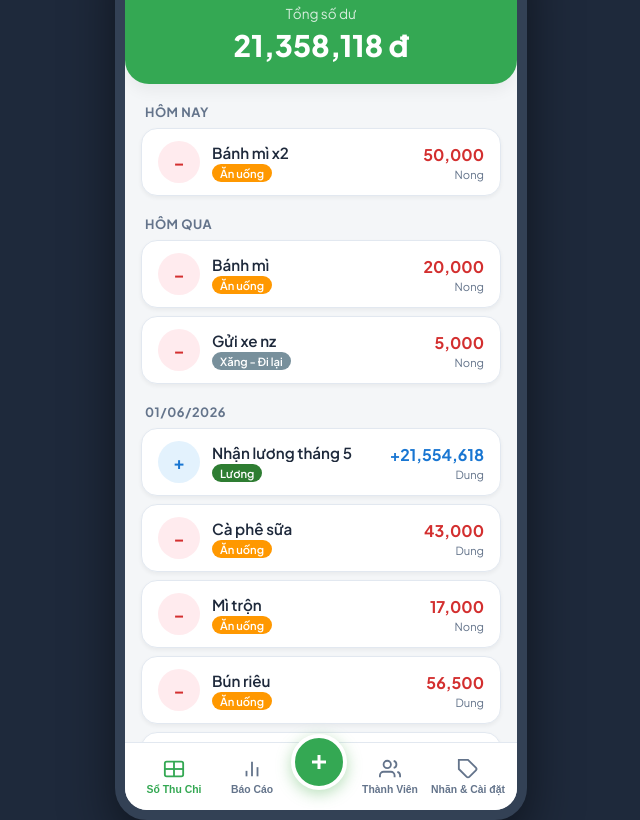
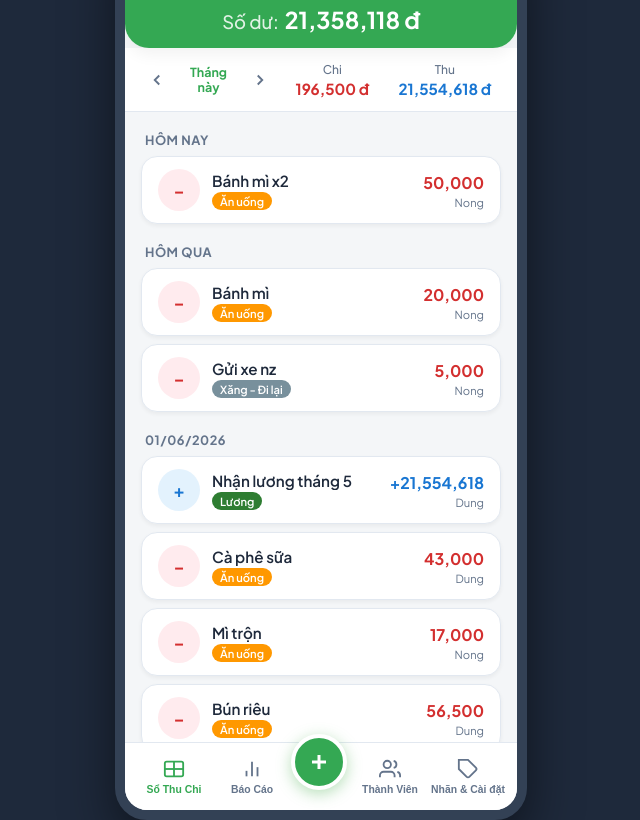
Before and after one commit to longzenn/banh-mi-finance, a plain HTML site: page index.html in a window 1280 px wide. Shown: the part 72-892 px from the top of the page, without its empty margins (319-959 px from the left). Drawn offline with nearby package versions, Linux system fonts and the light colour scheme; a web font is replaced by a local one.

Commit message:
Add files via upload

```diff
--- a/app.js
+++ b/app.js
@@ -162,7 +162,10 @@ let state = {
     url: '',
     key: ''
   },
-  isCloudActive: false
+  isCloudActive: false,
+
+  // Trạng thái bộ lọc tháng trên trang chủ
+  homeMonthOffset: 0
 };
 
 // Khởi tạo BroadcastChannel để đồng bộ đa tab
@@ -655,8 +658,16 @@ function getFilteredTransactions(rangeType, offset, isReport = false) {
   let txs = [];
 
   if (!isReport) {
-    // Trang chủ hiển thị toàn bộ lịch sử thu chi không giới hạn thời gian
-    txs = [...state.transactions];
+    if (state.searchActive && state.searchQuery.trim() !== '') {
+      txs = [...state.transactions];
+    } else {
+      const { start, end } = getDateRange('month', state.homeMonthOffset);
+      txs = state.transactions.filter(tx => {
+        const txDate = new Date(tx.date);
+        txDate.setHours(0,0,0,0);
+        return txDate >= start && txDate <= end;
+      });
+    }
   } else {
     // Trang báo cáo thống kê lọc theo thời gian được chọn
     const { start, end } = getDateRange(rangeType, offset);
@@ -689,6 +700,47 @@ function getFilteredTransactions(rangeType, offset, isReport = false) {
     if (dateDiff !== 0) return dateDiff;
     return b.id.localeCompare(a.id);
   });
+}
+
+function getHomeMonthLabel(offset) {
+  const date = new Date();
+  date.setMonth(date.getMonth() + offset);
+  const mm = String(date.getMonth() + 1).padStart(2, '0');
+  const yyyy = date.getFullYear();
+
+  if (offset === 0) {
+    return 'Tháng<br>này';
+  } else if (offset === -1) {
+    return 'Tháng<br>trước';
+  } else {
+    return `Tháng<br>${mm}/${yyyy}`;
+  }
+}
+
+function renderHomeSummary() {
+  const { start, end } = getDateRange('month', state.homeMonthOffset);
+
+  let monthTxs = state.transactions.filter(tx => {
+    const txDate = new Date(tx.date);
+    txDate.setHours(0,0,0,0);
+    return txDate >= start && txDate <= end;
+  });
+
+  if (state.activeMember !== 'both') {
+    monthTxs = monthTxs.filter(tx => tx.member === state.activeMember);
+  }
+
+  let totalExpense = 0;
+  let totalIncome = 0;
+
+  monthTxs.forEach(tx => {
+    if (tx.type === 'expense') totalExpense += tx.amount;
+    else totalIncome += tx.amount;
+  });
+
+  document.getElementById('home-month-display').innerHTML = getHomeMonthLabel(state.homeMonthOffset);
+  document.getElementById('home-total-expense').innerText = formatMoney(totalExpense);
+  document.getElementById('home-total-income').innerText = formatMoney(totalIncome);
 }
 
 // ==========================================================================
@@ -778,6 +830,7 @@ function setCenterToLargest(categoryData, total) {
 
 function renderAll() {
   renderHeaderAndBalance();
+  renderHomeSummary();
   renderTransactionsList();
   renderReportView();
   renderMembersView();
@@ -1643,6 +1696,19 @@ function registerEventListeners() {
     }
   });
 
+  // --- ĐIỀU HƯỚNG THÁNG TRÊN TRANG CHỦ ---
+  document.getElementById('home-prev-month').addEventListener('click', () => {
+    state.homeMonthOffset--;
+    renderHomeSummary();
+    renderTransactionsList();
+  });
+
+  document.getElementById('home-next-month').addEventListener('click', () => {
+    state.homeMonthOffset++;
+    renderHomeSummary();
+    renderTransactionsList();
+  });
+
   // --- DROPDOWN CHỌN NHANH THÀNH VIÊN TRÊN HEADER ---
   const dropdownBtn = document.getElementById('member-dropdown-btn');
   const dropdownMenu = document.getElementById('header-member-menu');
--- a/index.html
+++ b/index.html
@@ -69,8 +69,8 @@
 
     <!-- TRẠNG THÁI SỐ DƯ (Chung cho các View) -->
     <div class="balance-card">
-      <div class="balance-label">Tổng số dư</div>
-      <div class="balance-amount" id="total-balance">0 đ</div>
+      <span class="balance-label">Số dư:</span>
+      <span class="balance-amount" id="total-balance">0 đ</span>
     </div>
 
     <!-- MAIN VIEWS CONTAINER -->
@@ -78,6 +78,27 @@
 
       <!-- VIEW 1: SỔ GIAO DỊCH (Home/Transactions list) -->
       <section id="view-transactions" class="app-view active">
+        <!-- Thanh thống kê nhanh trong tháng (Month Summary Bar) -->
+        <div class="home-summary-bar">
+          <div class="month-selector">
+            <button class="month-arrow-btn" id="home-prev-month">
+              <svg viewBox="0 0 24 24" fill="none" stroke="currentColor" stroke-width="2.5"><polyline points="15 18 9 12 15 6"></polyline></svg>
+            </button>
+            <div class="month-label" id="home-month-display">Tháng<br>này</div>
+            <button class="month-arrow-btn" id="home-next-month">
+              <svg viewBox="0 0 24 24" fill="none" stroke="currentColor" stroke-width="2.5"><polyline points="9 18 15 12 9 6"></polyline></svg>
+            </button>
+          </div>
+          <div class="summary-col">
+            <div class="summary-col-label">Chi</div>
+            <div class="summary-col-val text-expense" id="home-total-expense">0 đ</div>
+          </div>
+          <div class="summary-col">
+            <div class="summary-col-label">Thu</div>
+            <div class="summary-col-val text-income" id="home-total-income">0 đ</div>
+          </div>
+        </div>
+
         <!-- Thanh Tìm kiếm ẩn/hiện -->
         <div class="search-bar-container" id="search-bar-container">
           <input type="text" id="search-input" placeholder="Tìm tên giao dịch, danh mục, số tiền...">
--- a/style.css
+++ b/style.css
@@ -273,8 +273,11 @@ body {
 .balance-card {
   background-color: var(--bg-header);
   color: var(--text-header);
-  text-align: center;
-  padding: 0 16px 20px 16px;
+  display: flex;
+  justify-content: center;
+  align-items: baseline;
+  gap: 6px;
+  padding: 0 16px 14px 16px;
   border-bottom-left-radius: var(--radius-lg);
   border-bottom-right-radius: var(--radius-lg);
   box-shadow: 0 10px 15px -3px rgba(0, 0, 0, 0.05);
@@ -283,15 +286,14 @@ body {
 }
 
 .balance-label {
-  font-size: 0.85rem;
-  opacity: 0.8;
-  font-weight: 400;
+  font-size: 1.15rem;
+  opacity: 0.85;
+  font-weight: 500;
 }
 
 .balance-amount {
-  font-size: 1.85rem;
-  font-weight: 800;
-  margin-top: 4px;
+  font-size: 1.45rem;
+  font-weight: 700;
 }
 
 /* MAIN BODY VIEWS */
@@ -1988,3 +1990,78 @@ body.dark-theme .cloud-status-badge.connecting .status-dot {
   0% { transform: scale(0.85); opacity: 0.5; }
   100% { transform: scale(1.15); opacity: 1; }
 }
+
+/* HOME MONTH SUMMARY BAR */
+.home-summary-bar {
+  position: sticky;
+  top: -16px;
+  z-index: 10;
+  display: flex;
+  align-items: center;
+  justify-content: space-between;
+  background-color: var(--bg-card);
+  border-bottom: 1px solid var(--border);
+  padding: 8px 16px;
+  margin: -16px -16px 16px -16px;
+  height: 64px;
+}
+
+.month-selector {
+  display: flex;
+  align-items: center;
+  gap: 2px;
+  flex: 1.2;
+}
+
+.month-arrow-btn {
+  background: transparent;
+  border: none;
+  color: var(--text-muted);
+  width: 32px;
+  height: 32px;
+  border-radius: 50%;
+  display: flex;
+  justify-content: center;
+  align-items: center;
+  cursor: pointer;
+  transition: background-color 0.2s ease;
+}
+
+.month-arrow-btn:active {
+  background-color: var(--border);
+}
+
+.month-arrow-btn svg {
+  width: 18px;
+  height: 18px;
+}
+
+.month-label {
+  font-size: 0.78rem;
+  font-weight: 700;
+  color: var(--primary);
+  text-align: center;
+  line-height: 1.2;
+  flex: 1;
+}
+
+.summary-col {
+  flex: 1;
+  display: flex;
+  flex-direction: column;
+  align-items: center;
+  justify-content: center;
+  text-align: center;
+}
+
+.summary-col-label {
+  font-size: 0.75rem;
+  color: var(--text-muted);
+  font-weight: 500;
+  margin-bottom: 2px;
+}
+
+.summary-col-val {
+  font-size: 0.95rem;
+  font-weight: 700;
+}
```
